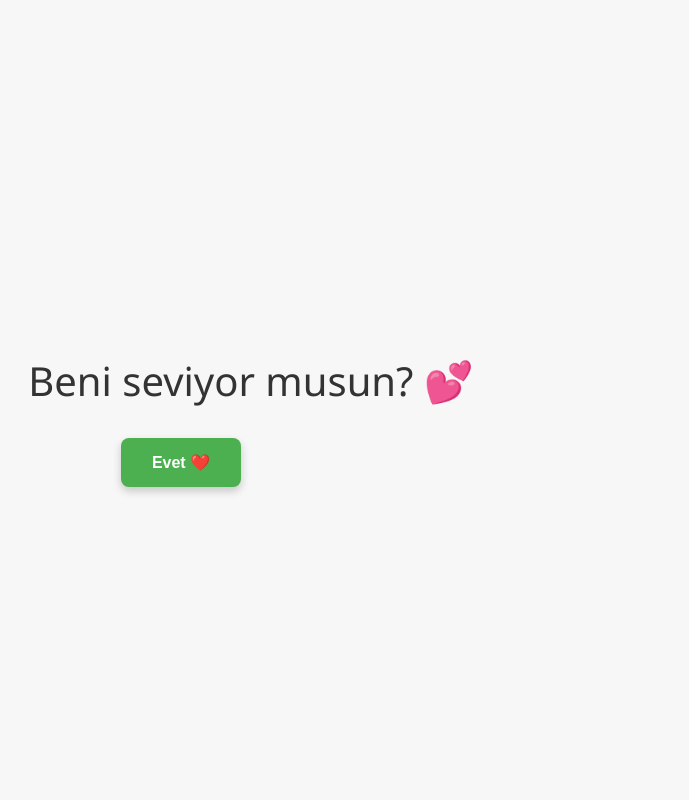
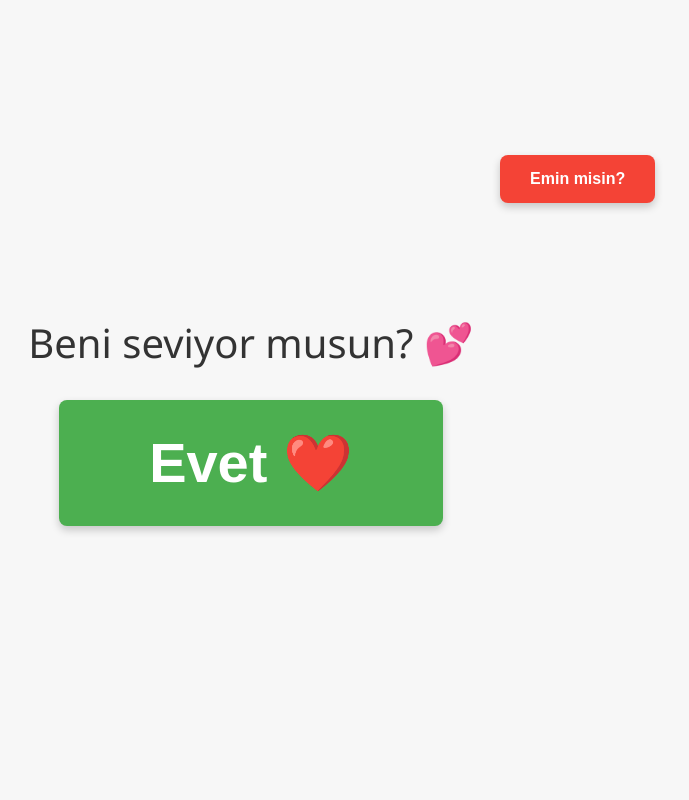
Before and after one commit to berkeozgerr-alt/BeniSev3, a plain HTML site: page index.html in a window 1280 px wide. Both pictures are taken after a click on the button "Hayır". Shown: the top 800 px of the page, without its empty margins (389-1078 px from the left). Drawn offline with Linux system fonts and the light colour scheme.

Commit message:
Update index.html

```diff
--- a/index.html
+++ b/index.html
@@ -6,6 +6,7 @@
     <title>Beni Seviyor Musun?</title>
 
     <style>
+        /* CSS: Sayfanın Görünümü ve Stilleri */
         body {
             display: flex;
             flex-direction: column;
@@ -17,9 +18,10 @@
             font-family: 'Segoe UI', Tahoma, Geneva, Verdana, sans-serif;
             text-align: center;
             padding: 20px;
-            overflow: hidden;
+            overflow: auto; /* Kaydırma aktif */
         }
 
+        /* Ana İstek Mesajı Stili */
         #istek-mesaji {
             font-size: 2.5em;
             color: #333;
@@ -27,6 +29,7 @@
             z-index: 10;
         }
 
+        /* Butonlar İçin Genel Stil */
         .buton-container {
             display: flex;
             gap: 20px;
@@ -36,38 +39,42 @@
         }
 
         button {
-            padding: 15px 30px;
             cursor: pointer;
             border: none;
             border-radius: 8px;
             font-weight: bold;
             transition: all 0.3s ease;
-            min-width: 120px;
             box-shadow: 0 4px 8px rgba(0,0,0,0.2);
         }
 
+        button:hover {
+            transform: translateY(-2px);
+            box-shadow: 0 6px 12px rgba(0,0,0,0.3);
+        }
+
+        /* EVET Butonu (Yeşil) - ARKADA KALSIN */
         #evet-btn {
             background-color: #4CAF50;
             color: white;
-            font-size: 1em;
             position: relative;
-            z-index: 3;
+            z-index: 1; /* Düşük z-index */
             transition: all 0.5s ease;
+            white-space: nowrap; /* Metin satır sonuna kaymasın */
+            display: inline-block; /* Boyutlandırma için */
         }
 
+        /* HAYIR Butonu (Kırmızı) - ÖNDE OLSUN */
         #hayir-btn {
             background-color: #f44336;
             color: white;
+            position: relative;
+            transition: all 0.2s ease;
+            z-index: 10; /* Yüksek z-index - her zaman önde */
+            padding: 15px 30px;
             font-size: 1em;
-            position: fixed;
-            transition: all 0.2s ease;
-            z-index: 2;
         }
 
-        #hayir-btn:hover {
-            z-index: 1;
-        }
-
+        /* Sevgi Mesajı Stili (Başlangıçta gizli) */
         #sevgi-mesaji {
             font-size: 3em;
             color: #e91e63;
@@ -89,19 +96,20 @@
             100% { transform: scale(1); }
         }
 
-        @keyframes pulse {
+        @keyframes superGrow {
             0% { transform: scale(1); }
-            50% { transform: scale(1.05); }
+            50% { transform: scale(1.2); }
             100% { transform: scale(1); }
         }
 
+        /* MOBİL UYUM */
         @media (max-width: 600px) {
             .buton-container {
                 flex-direction: column;
                 gap: 15px;
             }
 
-            button {
+            #hayir-btn {
                 width: 80vw;
                 padding: 20px;
             }
@@ -127,69 +135,140 @@
     <div id="sevgi-mesaji">Bende Seni Seviyorum! 🎉❤️</div>
 
     <script>
+        // JAVASCRIPT: Etkileşim ve Mantık
+
+        // Gerekli elemanları değişkene atama
         const evetBtn = document.getElementById('evet-btn');
         const hayirBtn = document.getElementById('hayir-btn');
         const butonlarDiv = document.getElementById('butonlar');
         const sevgiMesaji = document.getElementById('sevgi-mesaji');
         const istekMesaji = document.getElementById('istek-mesaji');
 
+        // Değişkenler
         let evetFontSize = 16;
+        let evetPadding = 15;
         let hayirClickCount = 0;
         let finalMessageShown = false;
+
+        // Hayır butonu mesajları (8 aşamalı)
         const hayirMesajlari = [
             "Emin misin?",
             "Bak son kez söylüyorum",
             "Emin misin?",
             "Küserim",
             "Bir daha basarsan sıçarım azına",
-            "Tamam Terk Ediyorum SENİ"
+            "Basma artık bunaldım",
+            "Seni Terk Ediyorum",
+            "Hayır" // 8. ve sonrası hep Hayır
         ];
 
-        // Evet butonunun konumunu almak için fonksiyon
-        function getRandomPositionAroundEvet() {
+        // Evet butonunun yakınlarına rastgele konum hesaplama
+        function getRandomPositionNearEvet() {
             const evetRect = evetBtn.getBoundingClientRect();
-            const hayirWidth = hayirBtn.offsetWidth;
-            const hayirHeight = hayirBtn.offsetHeight;
+            const btnWidth = hayirBtn.offsetWidth;
+            const btnHeight = hayirBtn.offsetHeight;
 
-            // Evet butonunun merkez noktası
-            const evetCenterX = evetRect.left + evetRect.width / 2;
-            const evetCenterY = evetRect.top + evetRect.height / 2;
+            // Evet butonu ne kadar büyükse, ışınlanma alanı o kadar geniş olsun
+            const evetSizeFactor = Math.max(evetRect.width, evetRect.height) / 100;
 
-            // Rastgele açı (0-360 derece)
-            const angle = Math.random() * Math.PI * 2;
-
-            // Evet butonundan rastgele uzaklık (50-150 piksel)
-            const distance = 50 + Math.random() * 100;
-
-            // Yeni konumu hesapla
-            let randomX = evetCenterX + Math.cos(angle) * distance - hayirWidth / 2;
-            let randomY = evetCenterY + Math.sin(angle) * distance - hayirHeight / 2;
+            const minX = evetRect.left - (300 * evetSizeFactor);
+            const maxX = evetRect.right + (300 * evetSizeFactor) - btnWidth;
+            const minY = evetRect.top - (300 * evetSizeFactor);
+            const maxY = evetRect.bottom + (300 * evetSizeFactor) - btnHeight;
 
             // Ekran sınırlarını kontrol et
-            randomX = Math.max(10, Math.min(window.innerWidth - hayirWidth - 10, randomX));
-            randomY = Math.max(10, Math.min(window.innerHeight - hayirHeight - 10, randomY));
+            const safeMinX = Math.max(10, minX);
+            const safeMaxX = Math.min(window.innerWidth - btnWidth - 10, maxX);
+            const safeMinY = Math.max(10, minY);
+            const safeMaxY = Math.min(window.innerHeight - btnHeight - 10, maxY);
+
+            // Rastgele konum seç
+            let randomX, randomY;
+            let attempts = 0;
+            const maxAttempts = 30;
+
+            do {
+                randomX = safeMinX + Math.random() * (safeMaxX - safeMinX);
+                randomY = safeMinY + Math.random() * (safeMaxY - safeMinY);
+                attempts++;
+
+                // Evet butonundan en az 50 piksel uzakta olmalı
+                const evetCenterX = evetRect.left + evetRect.width / 2;
+                const evetCenterY = evetRect.top + evetRect.height / 2;
+                const hayirCenterX = randomX + btnWidth / 2;
+                const hayirCenterY = randomY + btnHeight / 2;
+
+                const distance = Math.sqrt(
+                    Math.pow(hayirCenterX - evetCenterX, 2) +
+                    Math.pow(hayirCenterY - evetCenterY, 2)
+                );
+
+                if (distance > 80 || attempts >= maxAttempts) {
+                    break;
+                }
+            } while (true);
 
             return { x: randomX, y: randomY };
         }
 
-        // Hayır butonunu ışınlama fonksiyonu
-        function teleportButtonAroundEvet() {
+        // İki elementin çakışıp çakışmadığını kontrol et
+        function isOverlapping(rect1, rect2) {
+            return !(rect1.right < rect2.left ||
+                     rect1.left > rect2.right ||
+                     rect1.bottom < rect2.top ||
+                     rect1.top > rect2.bottom);
+        }
+
+        // Evet butonunu büyüt fonksiyonu - ÇOK DAHA HIZLI BÜYÜSÜN
+        function growEvetButton() {
+            // Font boyutunu daha hızlı artır (sonsuza kadar)
+            evetFontSize += 40; // 20px yerine 40px
+            evetBtn.style.fontSize = `${evetFontSize}px`;
+
+            // Padding'i de hızlı artır
+            evetPadding += 15; // 5px yerine 15px
+            evetBtn.style.padding = `${evetPadding}px ${evetPadding * 3}px`;
+
+            // Boyutları görünür kılmak için
+            evetBtn.style.minWidth = `${evetFontSize * 2}px`;
+            evetBtn.style.minHeight = `${evetFontSize}px`;
+
+            // Büyüme animasyonu
+            evetBtn.style.animation = 'superGrow 0.3s ease';
+            setTimeout(() => {
+                evetBtn.style.animation = '';
+            }, 300);
+
+            // Buton çok büyüdüğünde ekranın kaydırılabilir olması için
+            document.body.style.overflow = 'auto';
+        }
+
+        // Hayır butonunu ışınlama fonksiyonu (3 kere)
+        function teleportButton() {
             let teleportCount = 3;
 
             function teleport() {
                 if (teleportCount > 0) {
-                    const pos = getRandomPositionAroundEvet();
+                    const pos = getRandomPositionNearEvet();
                     hayirBtn.style.position = 'fixed';
                     hayirBtn.style.left = `${pos.x}px`;
                     hayirBtn.style.top = `${pos.y}px`;
 
                     // Çakışma kontrolü
-                    checkOverlapAndFix();
+                    setTimeout(() => {
+                        const evetRect = evetBtn.getBoundingClientRect();
+                        const hayirRect = hayirBtn.getBoundingClientRect();
+
+                        if (isOverlapping(evetRect, hayirRect)) {
+                            hayirBtn.style.zIndex = '10';
+                            evetBtn.style.zIndex = '1';
+                        }
+                    }, 10);
 
                     teleportCount--;
 
                     if (teleportCount > 0) {
-                        setTimeout(teleport, 150);
+                        setTimeout(teleport, 100);
                     }
                 }
             }
@@ -197,136 +276,113 @@
             teleport();
         }
 
-        // Çakışma kontrolü ve düzeltme
-        function checkOverlapAndFix() {
-            const evetRect = evetBtn.getBoundingClientRect();
-            const hayirRect = hayirBtn.getBoundingClientRect();
-
-            // İki butonun çakışıp çakışmadığını kontrol et
-            if (!(hayirRect.right < evetRect.left ||
-                  hayirRect.left > evetRect.right ||
-                  hayirRect.bottom < evetRect.top ||
-                  hayirRect.top > evetRect.bottom)) {
-
-                // Çakışma varsa, Evet butonunu üste al
-                evetBtn.style.zIndex = '4';
-                hayirBtn.style.zIndex = '2';
-
-                // Evet butonunu büyüt
-                evetFontSize += 3;
-                evetBtn.style.fontSize = `${evetFontSize}px`;
-                evetBtn.style.animation = 'pulse 0.3s ease';
-
-                setTimeout(() => {
-                    evetBtn.style.animation = '';
-                }, 300);
-
-                // Hayır butonunu tekrar ışınla
-                setTimeout(() => {
-                    const newPos = getRandomPositionAroundEvet();
-                    hayirBtn.style.left = `${newPos.x}px`;
-                    hayirBtn.style.top = `${newPos.y}px`;
-                }, 100);
-            } else {
-                // Çakışma yoksa z-index'leri normale döndür
-                evetBtn.style.zIndex = '3';
-                hayirBtn.style.zIndex = '2';
-            }
-        }
-
+        // Hayır Butonu Tıklama Olayı
         hayirBtn.addEventListener('click', () => {
+            // Eğer 8. tıklamadan sonraysa, sadece "Hayır" olarak kalsın
             if (finalMessageShown) {
                 hayirBtn.textContent = "Hayır";
-                teleportButtonAroundEvet();
+                teleportButton();
                 return;
             }
 
-            // Evet butonunu DAİMA büyüt (sonsuza kadar)
-            evetFontSize += 15;
-            evetBtn.style.fontSize = `${evetFontSize}px`;
-            evetBtn.style.animation = 'pulse 0.5s ease';
+            // Evet butonunu BÜYÜT (çok daha hızlı)
+            growEvetButton();
 
-            setTimeout(() => {
-                evetBtn.style.animation = '';
-            }, 500);
-
-            if (hayirClickCount < hayirMesajlari.length) {
+            // Hayır butonu mesajını güncelle (8 aşamalı)
+            if (hayirClickCount < hayirMesajlari.length - 1) {
                 hayirBtn.textContent = hayirMesajlari[hayirClickCount];
-
-                if (hayirClickCount === hayirMesajlari.length - 1) {
-                    finalMessageShown = true;
-                }
             } else {
+                // 8. tıklamada ve sonrasında hep "Hayır"
                 hayirBtn.textContent = "Hayır";
                 finalMessageShown = true;
             }
 
-            teleportButtonAroundEvet();
+            // Hayır butonunu 3 kere ışınla
+            teleportButton();
             hayirClickCount++;
         });
 
-        // Hayır butonuna fareyle gelindiğinde
+        // Hayır Butonuna Fareyle Gelindiğinde
         hayirBtn.addEventListener('mouseenter', () => {
             if (hayirClickCount > 0) {
-                const pos = getRandomPositionAroundEvet();
+                const pos = getRandomPositionNearEvet();
+                hayirBtn.style.position = 'fixed';
                 hayirBtn.style.left = `${pos.x}px`;
                 hayirBtn.style.top = `${pos.y}px`;
-                checkOverlapAndFix();
             }
         });
 
-        // Fare hareketini takip et
-        document.addEventListener('mousemove', (e) => {
-            const hayirRect = hayirBtn.getBoundingClientRect();
-            const mouseX = e.clientX;
-            const mouseY = e.clientY;
-
-            // Fare Hayır butonunun yakınındaysa
-            if (Math.abs(mouseX - (hayirRect.left + hayirRect.width/2)) < 50 &&
-                Math.abs(mouseY - (hayirRect.top + hayirRect.height/2)) < 50) {
-
-                const pos = getRandomPositionAroundEvet();
-                hayirBtn.style.left = `${pos.x}px`;
-                hayirBtn.style.top = `${pos.y}px`;
-                checkOverlapAndFix();
-            }
-        });
-
+        // Evet Butonu Tıklama Olayı
         evetBtn.addEventListener('click', () => {
+            // 1. GİZLEME: Butonları ve istek mesajını gizle
             butonlarDiv.style.display = 'none';
             istekMesaji.style.display = 'none';
+
+            // 2. GÖSTERME: Sevgi mesajını göster ve animasyon başlat
             sevgiMesaji.style.display = 'block';
             sevgiMesaji.style.animation = 'heartBeat 1s infinite';
 
+            // 3. ZAMANLAMA: 10 saniye (10000 milisaniye) sonra çalışacak işlevi ayarla
             setTimeout(() => {
+                // Gerekli elemanları tekrar görünür yap
                 butonlarDiv.style.display = 'flex';
                 istekMesaji.style.display = 'block';
+
+                // Sevgi mesajını gizle ve animasyonu durdur
                 sevgiMesaji.style.display = 'none';
                 sevgiMesaji.style.animation = '';
 
-                // Evet butonunu sıfırla
+                // "Evet" butonunu tamamen sıfırla
                 evetFontSize = 16;
+                evetPadding = 15;
                 evetBtn.style.fontSize = `${evetFontSize}px`;
-                evetBtn.style.zIndex = '3';
+                evetBtn.style.padding = `${evetPadding}px ${evetPadding * 3}px`;
+                evetBtn.style.minWidth = 'auto';
+                evetBtn.style.minHeight = 'auto';
+                evetBtn.style.animation = '';
 
-                // Hayır butonunu sıfırla
+                // "Hayır" butonunu sıfırla
                 hayirBtn.textContent = "Hayır";
                 hayirBtn.style.position = 'relative';
                 hayirBtn.style.left = 'auto';
                 hayirBtn.style.top = 'auto';
-                hayirBtn.style.zIndex = '2';
+                hayirBtn.style.zIndex = '10';
+                evetBtn.style.zIndex = '1';
                 hayirClickCount = 0;
                 finalMessageShown = false;
 
-            }, 10000);
+                // Body overflow'u resetle
+                document.body.style.overflow = 'auto';
+
+            }, 10000); // 10 Saniye (10000 milisaniye)
         });
 
-        // Sayfa yüklendiğinde Hayır butonunu başlangıç pozisyonuna getir
+        // Sayfa yüklendiğinde
         window.addEventListener('load', () => {
+            // Evet butonu başlangıç stilini ayarla
+            evetBtn.style.padding = `${evetPadding}px ${evetPadding * 3}px`;
+            evetBtn.style.fontSize = `${evetFontSize}px`;
+
+            // Hayır butonunu başlangıç pozisyonuna getir
             hayirBtn.style.position = 'relative';
             hayirBtn.style.left = 'auto';
             hayirBtn.style.top = 'auto';
+            hayirBtn.style.zIndex = '10';
+            evetBtn.style.zIndex = '1';
         });
+
+        // Ekran boyutu değiştiğinde konumları düzelt
+        window.addEventListener('resize', () => {
+            if (hayirBtn.style.position === 'fixed') {
+                const pos = getRandomPositionNearEvet();
+                hayirBtn.style.left = `${pos.x}px`;
+                hayirBtn.style.top = `${pos.y}px`;
+            }
+        });
+
+        // Butonların her zaman tıklanabilir olduğundan emin ol
+        hayirBtn.style.pointerEvents = 'auto';
+        evetBtn.style.pointerEvents = 'auto';
     </script>
 </body>
 </html>
```
